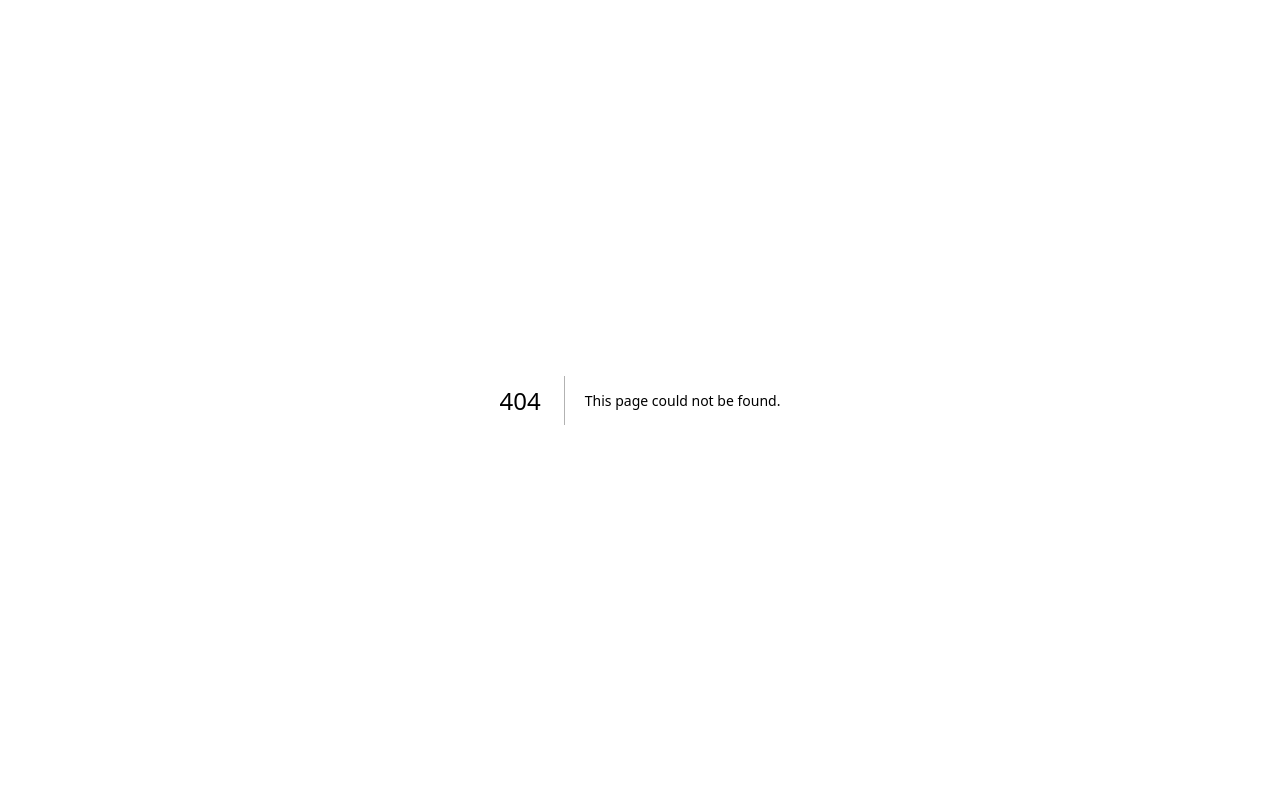
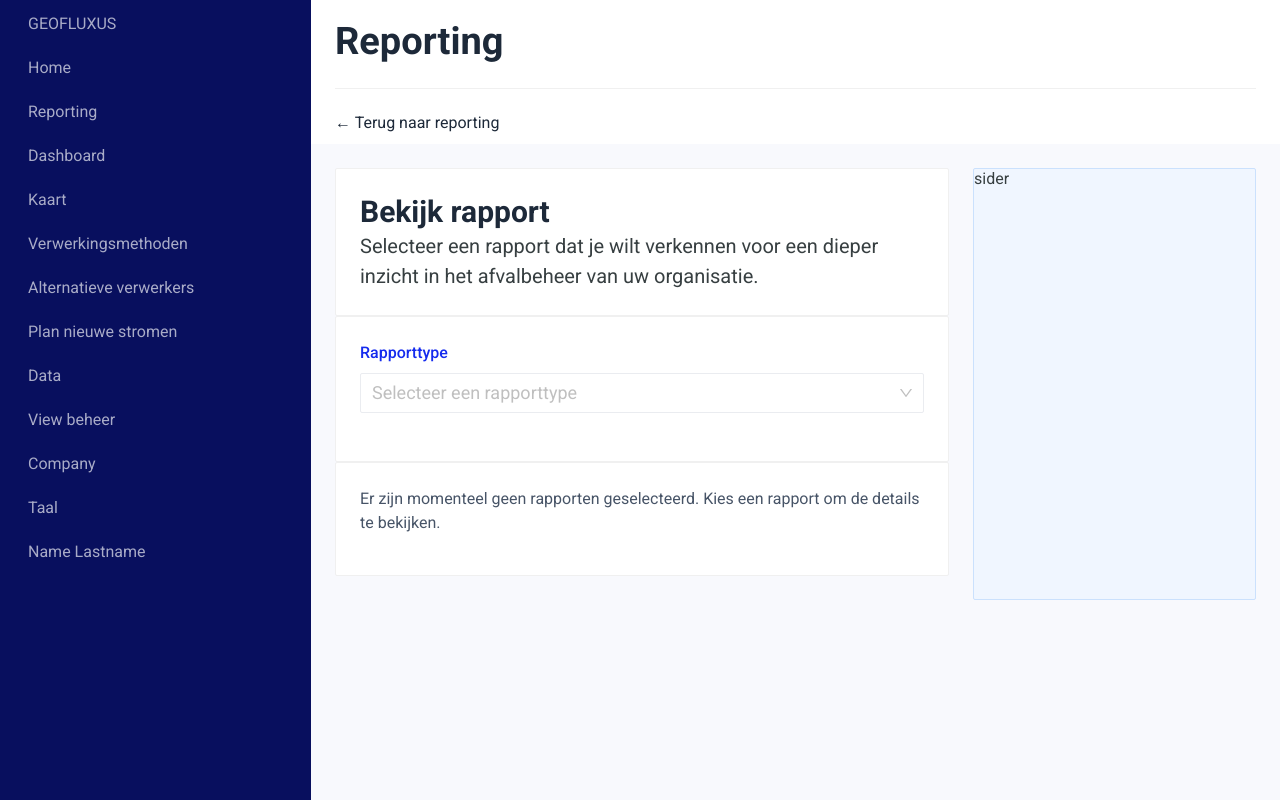
Before and after one commit to anakarinamorales/geofluxus-assignment, a Next.js app: page /dashboard in a window 1280 px wide. Before the commit this address had no page. Built offline with nearby package versions, Linux system fonts and the light colour scheme; what @ant-design/nextjs-registry would draw is missing.

Commit message:
✨ Added new dashboard layout with menu

```diff
--- /dev/null
+++ b/src/app/dashboard/page.module.css
@@ -0,0 +1,22 @@
+.menu {
+    height: 100%;
+    max-width: var(--size-menu-width);
+    position: fixed;
+}
+
+.main {
+    gap: 24px;
+    justify-content: space-between;
+}
+
+.customContent {
+    margin: 0;
+}
+
+.reportingSettings {
+    border-radius: var(--spacing-2);
+    background-color: var(--color-highlight-primary);
+    border: 1px solid var(--color-border-blue);
+    height: 432px;
+    width: 100%;
+}
--- /dev/null
+++ b/src/app/dashboard/page.tsx
@@ -0,0 +1,116 @@
+'use client';
+import { useState } from 'react';
+import {
+    Col,
+    Divider,
+    Flex,
+    Form,
+    Layout,
+    Menu,
+    Row,
+    Select,
+    Typography,
+} from 'antd';
+import { Content, Header } from 'antd/es/layout/layout';
+import Report from '@/components/Report';
+import {
+    menuItems,
+    REPORT_TYPES,
+    ReportFormValues,
+    selectReportOptions,
+} from '@/utils/constants';
+
+const { Text, Title } = Typography;
+
+import withTheme from '../../../theme';
+import Card from 'antd/es/card/Card';
+import Sider from 'antd/es/layout/Sider';
+import Link from 'next/link';
+import styles from './page.module.css';
+
+const Home = function Home() {
+    const [form] = Form.useForm();
+    const [currentReportType, setCurrentReportType] =
+        useState<REPORT_TYPES | null>();
+    const onFinish = (values: ReportFormValues) => {
+        setCurrentReportType(values.reportType);
+    };
+
+    const handleChange = () => {
+        form.submit(); // Manually triggers the form submission
+    };
+
+    return withTheme(
+        <Layout>
+            <Sider
+                breakpoint='lg'
+                collapsedWidth='0'
+                width='var(--size-menu-width)'
+            >
+                <Menu
+                    className={styles.menu}
+                    items={menuItems}
+                    mode='inline'
+                    theme='dark'
+                />
+            </Sider>
+            <Layout>
+                <Header>
+                    <Title level={1}>Reporting</Title>
+                    <Divider />
+                    <Link href='/'>&#8592; Terug naar reporting</Link>
+                </Header>
+                <Layout>
+                    <Content>
+                        <Row className={styles.main} wrap={false}>
+                            <Col className={styles.customContent} span={16}>
+                                <Flex
+                                    gap='var(--spacing-8)'
+                                    vertical
+                                    component={Card}
+                                >
+                                    <Title level={2}>Bekijk rapport</Title>
+                                    <Text className='primaryText'>
+                                        Selecteer een rapport dat je wilt
+                                        verkennen voor een dieper inzicht in het
+                                        afvalbeheer van uw organisatie.
+                                    </Text>
+                                </Flex>
+                                <Flex vertical component={Card}>
+                                    <Form
+                                        form={form}
+                                        layout='vertical'
+                                        onFinish={onFinish}
+                                    >
+                                        <Form.Item
+                                            label='Rapporttype'
+                                            labelAlign='left'
+                                            name='reportType'
+                                        >
+                                            <Select
+                                                onChange={handleChange}
+                                                options={selectReportOptions}
+                                                placeholder='Selecteer een rapporttype'
+                                                size='large'
+                                            />
+                                        </Form.Item>
+                                    </Form>
+                                </Flex>
+                                <Report
+                                    type={currentReportType as REPORT_TYPES}
+                                />
+                            </Col>
+                            <Col flex={1} span={8}>
+                                <div className={styles.reportingSettings}>
+                                    sider
+                                </div>
+                            </Col>
+                        </Row>
+                    </Content>
+                </Layout>
+            </Layout>
+        </Layout>
+    );
+};
+
+export default Home;
--- a/src/app/globals.css
+++ b/src/app/globals.css
@@ -1,12 +1,14 @@
 :root {
     /* Sizes */
     --content-max-width-desktop: 1280px;
+    --size-menu-width: 311px;
 
     /* Colors */
     --color-primary: #152bee;
 
-    --color-background: #f7faff;
+    --color-background: #f8f9fd;
     --color-blue: #080f5e;
+    --color-border-blue: #cbe1fd;
     --color-border: #eaecf0;
     --color-fill-primary: #f9fafb;
     --color-fill-secondary: #fcfcfd;
@@ -27,10 +29,12 @@
         0px 6px 16px 0px #00000014;
 
     /* Spacing */
+    --spacing-2: 2px;
     --spacing-4: 4px;
     --spacing-8: 8px;
     --spacing-12: 12px;
     --spacing-16: 16px;
+    --spacing-18: 18px;
     --spacing-20: 20px;
     --spacing-24: 24px;
     --spacing-28: 28px;
@@ -75,11 +79,15 @@ body {
 }
 
 main {
+    padding: var(--spacing-24);
+}
+
+/* main {
     display: flex;
     flex-direction: column;
     max-width: var(--content-max-width-desktop);
     width: 100%;
-}
+} */
 
 a {
     color: inherit;
@@ -88,16 +96,16 @@ a {
 
 label {
     font-weight: var(--font-weight-500);
-    line-height: 24px;
+    line-height: var(--spacing-24);
 }
 
 /* TO DO: Check if there's a way to add this styling through layout configuration */
 
-.ant-layout {
+/* .ant-layout {
     min-height: 100% !important;
     align-items: center;
     width: 100%;
-}
+} */
 
 .primaryText {
     font-size: var(--font-size-text-primary) !important;
--- a/theme/index.tsx
+++ b/theme/index.tsx
@@ -40,7 +40,6 @@ export default function withTheme(node: React.ReactNode) {
                         headerBg: 'var(--color-white)',
                         headerColor: 'var(--color-text-heading)',
                         headerHeight: 'auto',
-                        headerPadding: 'var(--spacing-16) var(--spacing-24)',
                         siderBg: 'var(--color-blue)',
                     },
                     Menu: {
@@ -74,7 +73,20 @@ export default function withTheme(node: React.ReactNode) {
                 },
             }}
         >
-            {node}
+            <ConfigProvider
+                theme={{
+                    token: { borderRadius: 2 },
+                    components: {
+                        Layout: {
+                            siderBg: 'transparent',
+                            headerPadding:
+                                'var(--spacing-18) var(--spacing-24) var(--spacing-12) var(--spacing-24)',
+                        },
+                    },
+                }}
+            >
+                {node}
+            </ConfigProvider>
         </ConfigProvider>
     );
 }
```
Also changed, not shown: 1 other file (tests, documents, lock files or other folders).
